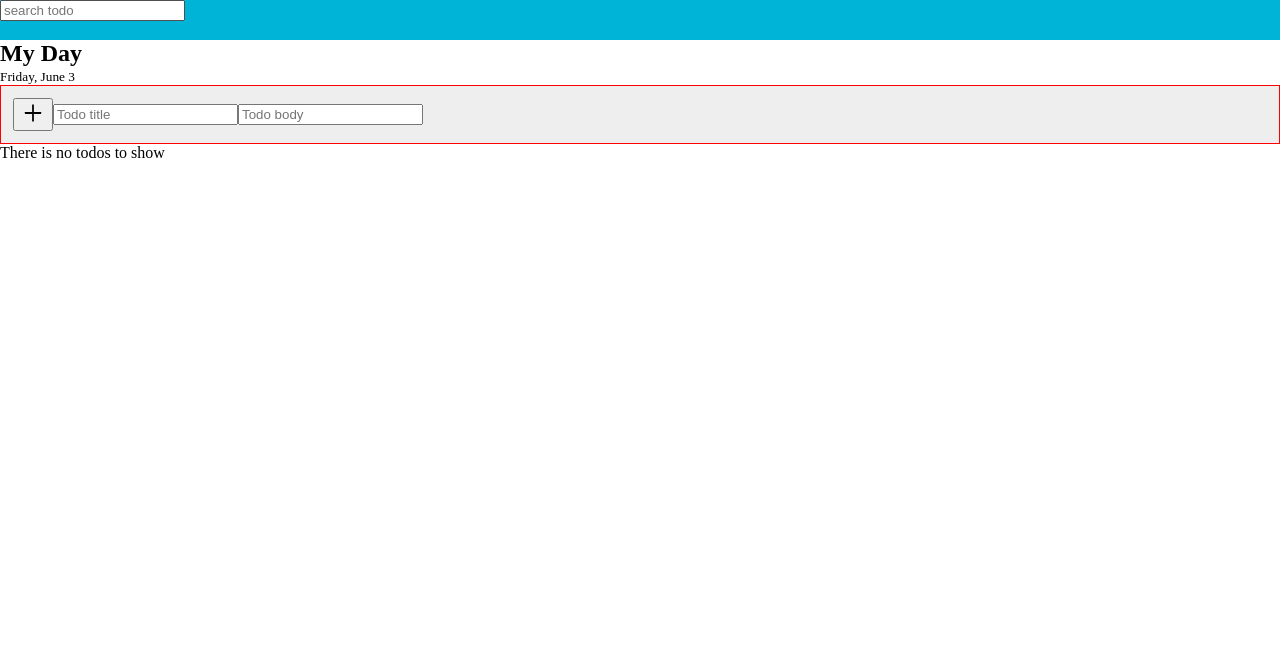
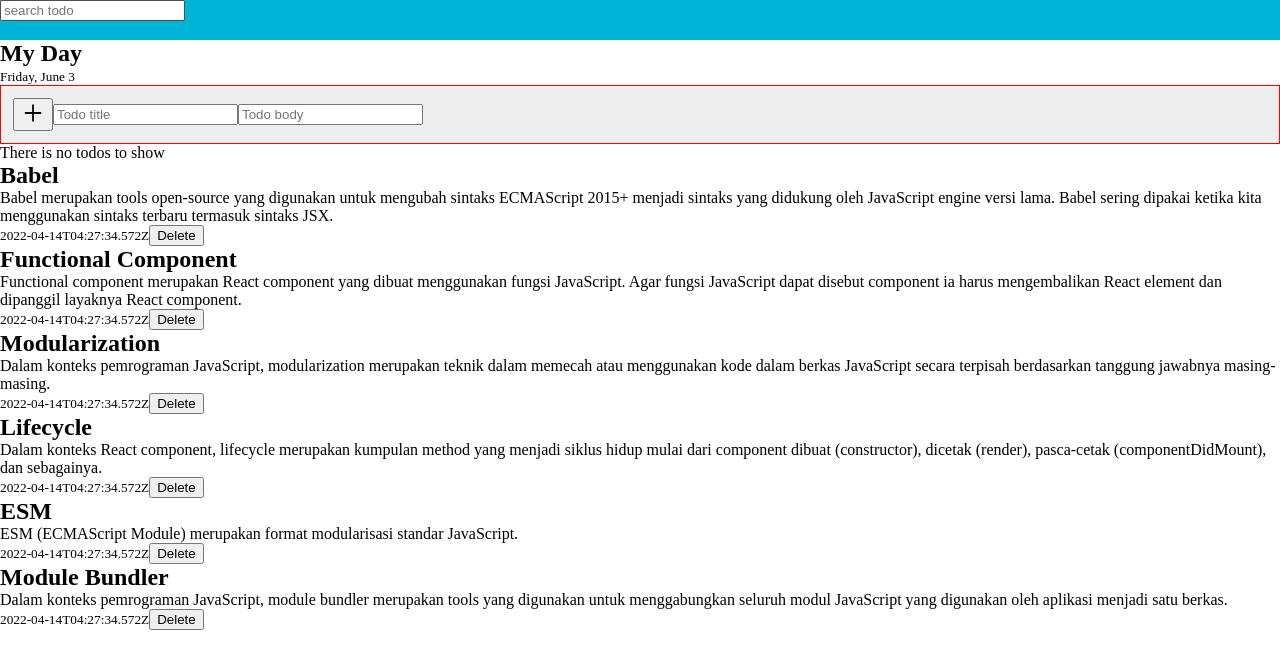
Before and after one commit to sabiq7392/dicoding-react-todo-app, a React (Create React App) app: page / in a window 1280 px wide. Shown: the top 668 px of the page. Built offline with nearby package versions, Linux system fonts and the light colour scheme.

Commit message:
add initial data todo dicoding

```diff
--- a/src/components/FormAddToDo.tsx
+++ b/src/components/FormAddToDo.tsx
@@ -26,12 +26,19 @@
     }
 
     if (isLengthExceed === false) {
+      const options = {
+        weekday: "long",
+        year: "numeric",
+        month: "long",
+        day: "numeric"
+      };
+
       SET_TODO_DATA(TODOS_DATA.push({
-        id: new Date().toString(),
+        id: new Date().toLocaleDateString("id-ID", options as any),
         title: titleValue,
         body: bodyValue,
         archived: false,
-        createdAt: new Date().toString(),
+        createdAt: new Date().toLocaleDateString("id-ID", options as any),
       }));
 
       console.log(TODOS_DATA);
--- a/src/components/Todo.tsx
+++ b/src/components/Todo.tsx
@@ -8,7 +8,7 @@
 }
 
 export default function Todo({ id, title, body, createdAt, archived, SET_TODO_DATA, TODOS_DATA }: Props): ReactElement {
-  const deleteTodo = (id: string) => {
+  const deleteTodo = (id: string | number) => {
     const indexOfTodo = TODOS_DATA.findIndex(todo => todo.id === id);
     SET_TODO_DATA(TODOS_DATA.splice(indexOfTodo, 1));
 
--- a/src/data/TODOS_DATA.ts
+++ b/src/data/TODOS_DATA.ts
@@ -1,5 +1,48 @@
 import type { TodosData } from "../types";
 
-const TODOS_DATA: TodosData[] = [];
+const TODOS_DATA: TodosData[] = [
+  {
+    id: 1,
+    title: "Babel",
+    body: "Babel merupakan tools open-source yang digunakan untuk mengubah sintaks ECMAScript 2015+ menjadi sintaks yang didukung oleh JavaScript engine versi lama. Babel sering dipakai ketika kita menggunakan sintaks terbaru termasuk sintaks JSX.",
+    createdAt: "2022-04-14T04:27:34.572Z",
+    archived: false,
+  },
+  {
+    id: 2,
+    title: "Functional Component",
+    body: "Functional component merupakan React component yang dibuat menggunakan fungsi JavaScript. Agar fungsi JavaScript dapat disebut component ia harus mengembalikan React element dan dipanggil layaknya React component.",
+    createdAt: "2022-04-14T04:27:34.572Z",
+    archived: false,
+  },
+  {
+    id: 3,
+    title: "Modularization",
+    body: "Dalam konteks pemrograman JavaScript, modularization merupakan teknik dalam memecah atau menggunakan kode dalam berkas JavaScript secara terpisah berdasarkan tanggung jawabnya masing-masing.",
+    createdAt: "2022-04-14T04:27:34.572Z",
+    archived: false,
+  },
+  {
+    id: 4,
+    title: "Lifecycle",
+    body: "Dalam konteks React component, lifecycle merupakan kumpulan method yang menjadi siklus hidup mulai dari component dibuat (constructor), dicetak (render), pasca-cetak (componentDidMount), dan sebagainya. ",
+    createdAt: "2022-04-14T04:27:34.572Z",
+    archived: false,
+  },
+  {
+    id: 5,
+    title: "ESM",
+    body: "ESM (ECMAScript Module) merupakan format modularisasi standar JavaScript.",
+    createdAt: "2022-04-14T04:27:34.572Z",
+    archived: false,
+  },
+  {
+    id: 6,
+    title: "Module Bundler",
+    body: "Dalam konteks pemrograman JavaScript, module bundler merupakan tools yang digunakan untuk menggabungkan seluruh modul JavaScript yang digunakan oleh aplikasi menjadi satu berkas.",
+    createdAt: "2022-04-14T04:27:34.572Z",
+    archived: false,
+  },
+];
 
 export default TODOS_DATA;
--- a/src/types/index.d.ts
+++ b/src/types/index.d.ts
@@ -6,7 +6,7 @@
 export type SearchTodosData = never[];
 export type SearchTodoInputValue = string;
 export interface TodosData {
-  id: string;
+  id: string | number;
   title: string;
   body: string;
   archived: boolean;
```
